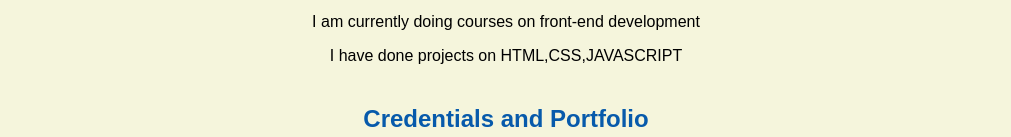
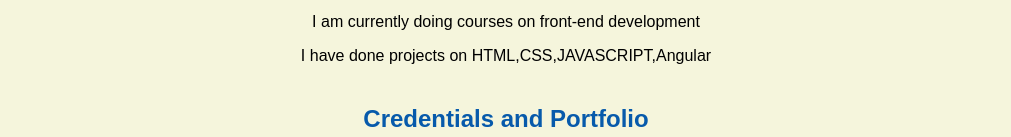
Before and after one commit to PremChand193/premchand193.github.io, a plain HTML site: page index.html in a window 1280 px wide. Shown: the part 624-761 px from the top of the page, without its empty margins (134-1145 px from the left). Drawn offline with Linux system fonts and the light colour scheme.

Commit message:
Update index.html

```diff
--- a/index.html
+++ b/index.html
@@ -29,7 +29,7 @@
 
   <p>I am a web developer traniee</p>
 <p>I am currently doing courses on front-end development</p>
-<p>I have done projects on HTML,CSS,JAVASCRIPT</p>
+<p>I have done projects on HTML,CSS,JAVASCRIPT,Angular</p>
 
 
   <h2>Credentials and Portfolio</h2>
```
